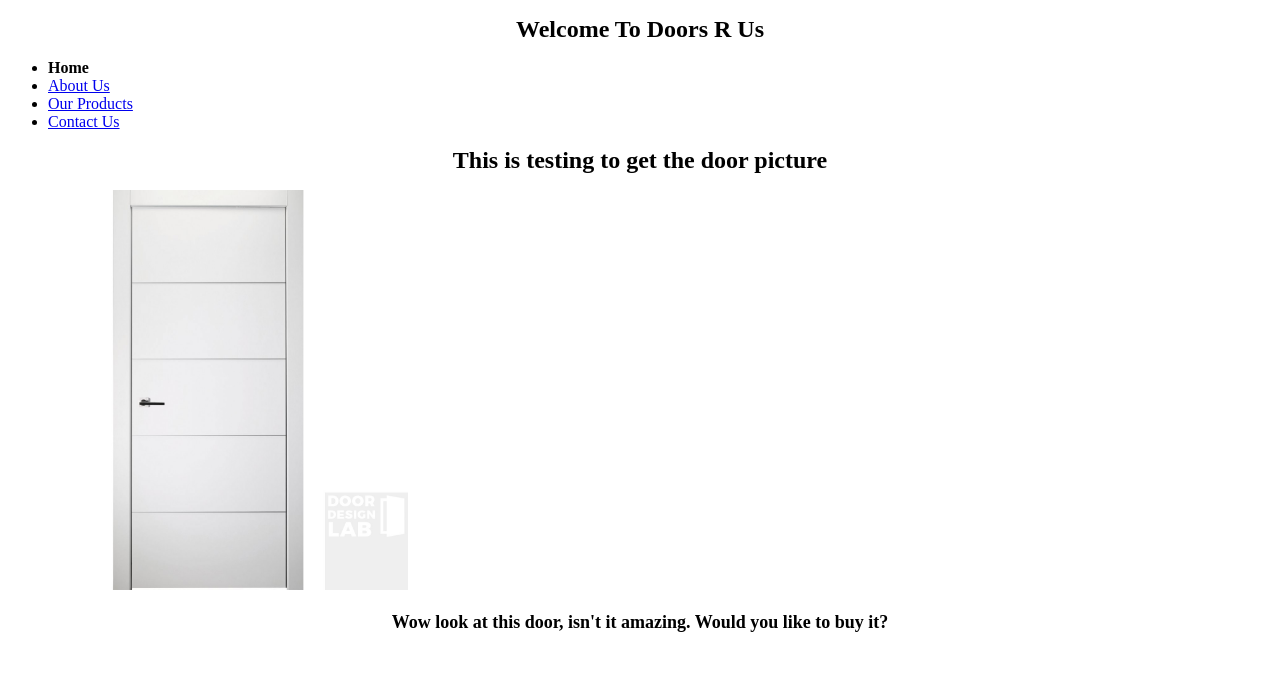
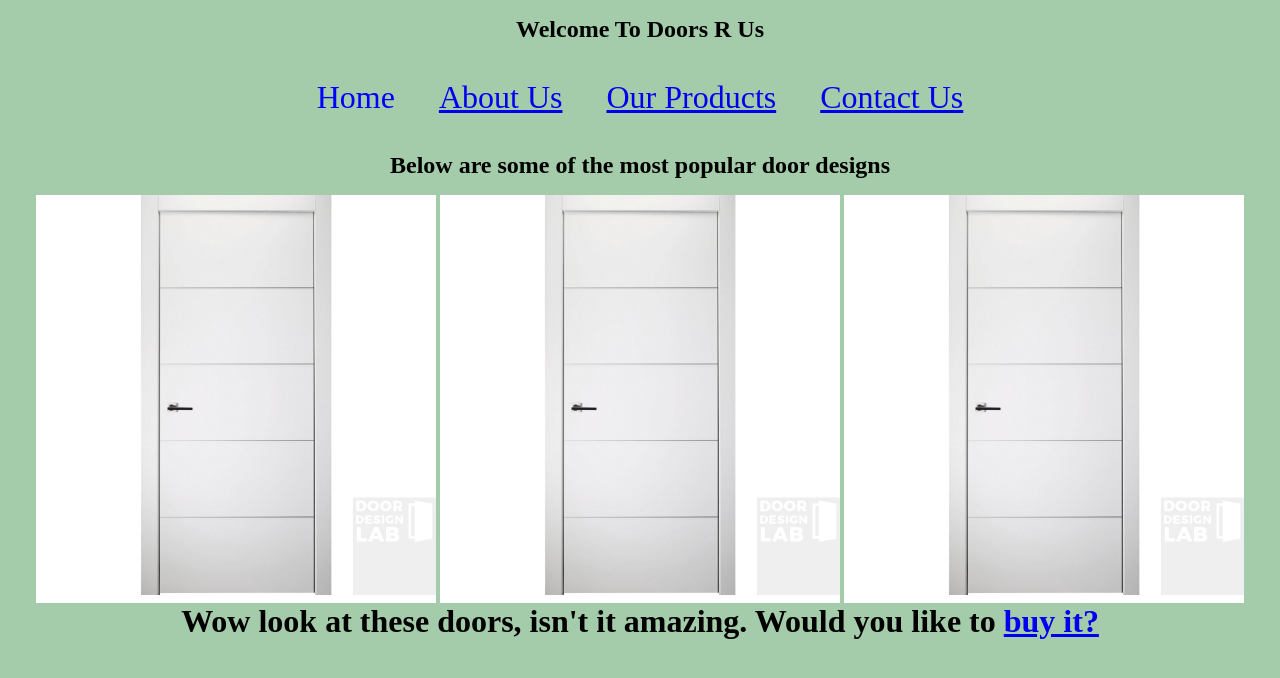
Before and after one commit to aachleithner/ProjectWebsite, a plain HTML site: page index.html in a window 1280 px wide. Drawn offline with Linux system fonts and the light colour scheme.

Commit message:
Add files via upload

```diff
--- a/index.html
+++ b/index.html
@@ -13,13 +13,13 @@
     </head>
 
     <body>
-        <div>
+        <div class="Welcome">
             <h1>Welcome To Doors R Us</h1>
         </div>
         <div>
             <nav>
                 <ul>
-                  <li><strong>Home</strong></li>
+                  <li>Home</li>
                   <li><a href="about.html">About Us</a></li>
                   <li><a href="products.html">Our Products</a></li>
                   <li><a href="contact.html">Contact Us</a></li>
@@ -27,12 +27,15 @@
               </nav>
         </div>
         <div>
-            <h1>This is testing to get the door picture</h1>
+            <h1>Below are some of the most popular door designs</h1>
         </div>
-        <div>
-           <img src="smartpro_4h-min.jpg" alt="" height="400">
-           <p>Wow look at this door, isn't it amazing. Would you like to buy it?</p>
-
+        <div class="doorpicture1">
+            <ul>
+                <li><img src="smartpro_4h-min.jpg" alt="" height="400"></li>
+                <li><img src="smartpro_4h-min.jpg" alt="" height="400"></li>
+                <li><img src="smartpro_4h-min.jpg" alt="" height="400"></li>
+            </ul>
+           <p>Wow look at these doors, isn't it amazing. Would you like to <a href="products.html">buy it?</a></p>
         </div>
         <script src="" async defer></script>
     </body>
--- a/styles.css
+++ b/styles.css
@@ -9,3 +9,45 @@ p {
     font-size: 18px;
     font-weight: bold;
 }
+
+li {
+    display: inline-block;
+    color: blue;
+    font-size: 32px;
+    margin: 20px;
+    background-color:rgb(165, 204, 170);
+}
+
+
+ul {
+    margin: 0;
+    padding: 0 20px;
+    text-align: center;
+    background-color: rgb(165, 204, 170);
+}
+
+body {
+    background-color: rgb(165, 204, 170);
+}
+]
+
+.Welcome {
+    background-color: rgb(165, 204, 170);
+    margin: 0;
+    padding: 16px;
+}
+.doorpicture1 li {
+    display: inline-block;
+    text-align: center;
+    margin: 0;
+    background-color: white;
+    box-sizing: border-box;
+}
+
+.doorpicture1 p {
+    font-size: 32px;
+    background-color: rgb(165, 204, 170);
+    margin: 0;
+
+
+}
```
